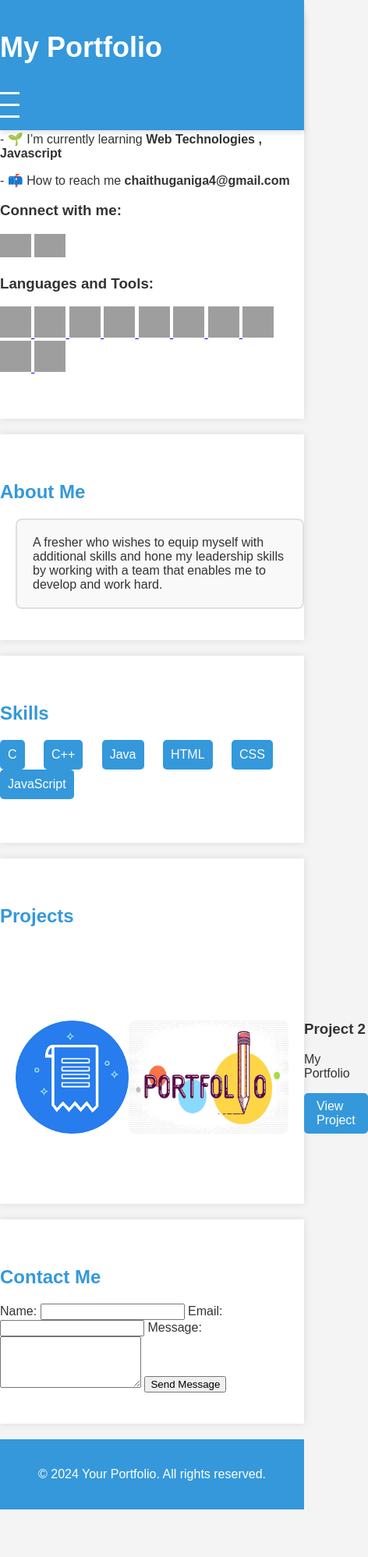
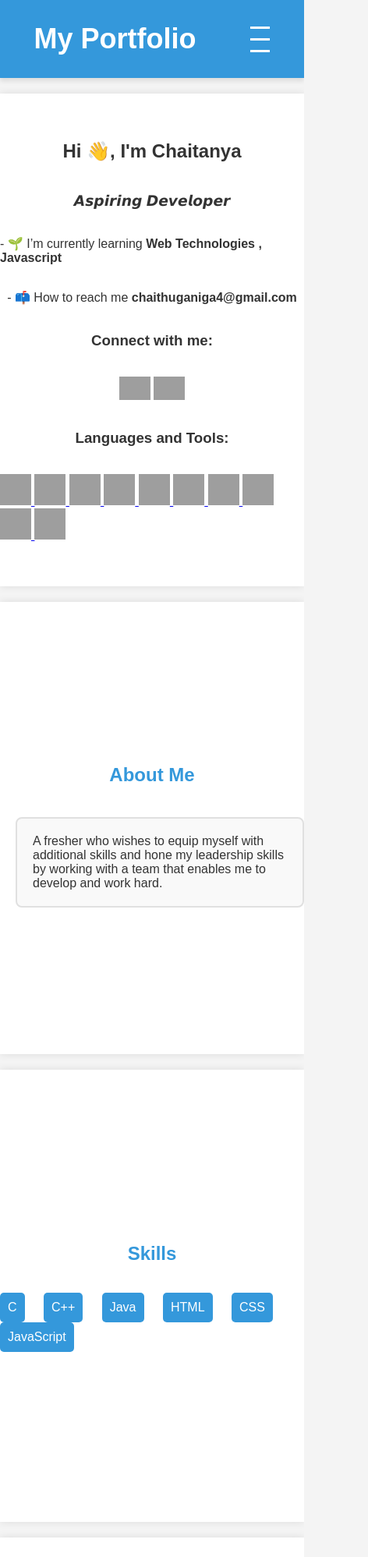
Before and after one commit to chaithanyaganiga/MyPortfolio, a plain HTML site: page index.html in a window 390 px wide. Shown: the top 1997 px of the page at 78% size, 472 px wide, since content can reach past the window. Before the commit the page ends 1936 px from the top, so only its background shows below. Drawn offline with Linux system fonts and the light colour scheme; grey boxes are pictures that could not be loaded; files whose address does not match are found by name.

Commit message:
Update style.css

```diff
--- a/style.css
+++ b/style.css
@@ -1,3 +1,6 @@
+/* style.css */
+
+/* Reset and general styles */
 body {
     font-family: 'Arial', sans-serif;
     margin: 0;
@@ -8,43 +11,44 @@ body {
 }
 
 .container {
-    max-width: 1200px;
-    margin: 0 auto;
-    padding: 20px;
+    display: grid;
+    grid-template-columns: 1fr 1fr;
+    gap: 100px;
 }
+#projecticon{
+    height: 200px;
+    width: 200px;
+ }
 
-.hero {
-    background-color: #3498db;
-    color: #fff;
-    text-align: center;
-    padding: 80px 0;
-}
-
-.hero h1 {
-    margin: 0;
-}
-
+/* Header styles */
 .navbar {
     background-color: #3498db;
     color: #fff;
-    padding: 10px 0;
-    position: fixed;
+    /* padding: 10px 0; */
+    /* position: fixed; */
     width: 100%;
+    height: 100px;
     top: 0;
-    z-index: 1000;
+    /* z-index: 1000; */
     box-shadow: 0px 4px 6px rgba(0, 0, 0, 0.1);
     transition: all 0.3s ease;
-}
-
-.container {
     display: flex;
-    justify-content: space-between;
+    justify-content: center;
     align-items: center;
 }
 
+#linkedin{
+    padding: 0px;
+    margin: 0px;
+}
 .logo {
     font-size: 1.5em;
     font-weight: bold;
+    margin-right: 150px;
+}
+
+.social-icons {
+    align-items: center;
 }
 
 .menu-icon {
@@ -83,6 +87,7 @@ body {
     color: #f39c12;
 }
 
+/* Mobile styles */
 @media only screen and (max-width: 768px) {
     .nav-links {
         display: none;
@@ -107,19 +112,55 @@ body {
     .menu-icon {
         display: flex;
     }
+    .logo {
+        font-size: 1.5em;
+        font-weight: bold;
+        margin-right: 70px;
+    }
+    .container {
+        display: grid;
+        grid-template-columns: 1fr;
+        grid-template-rows: 100px 300px;
+        gap: 100px;
+
+    }
+    #projecticon{
+       height: 100px;
+       width: 100px;
+    }
 }
 
+/* Hero section styles */
+.hero {
+    background-color: #3498db;
+    color: #fff;
+    text-align: center;
+    padding: 80px 0;
+}
+
+.hero h1 {
+    font-size: 2.5em;
+    margin: 0;
+}
+
+/* Section styles */
 .section {
     background-color: #fff;
     box-shadow: 0 0 10px rgba(0, 0, 0, 0.1);
     margin: 20px 0;
     padding: 40px 0;
+    min-height: 500px;
+    display: flex;
+    flex-direction: column;
+    align-items: center;
+    justify-content: center;
 }
 
 .section h2 {
     color: #3498db;
 }
 
+/* About section styles */
 .message-box {
     background-color: #f9f9f9;
     border: 2px solid #e0e0e0;
@@ -133,6 +174,7 @@ body {
     margin: 0;
 }
 
+/* Skills section styles */
 ul {
     list-style: none;
     padding: 0;
@@ -158,6 +200,7 @@ ul li a:hover {
     background-color: #2980b9;
 }
 
+/* Project section styles */
 .project {
     display: flex;
     margin-bottom: 30px;
@@ -196,34 +239,21 @@ ul li a:hover {
 .project-info a:hover {
     background-color: #2980b9;
 }
+.forms{
+    display: grid;
+    grid-template-rows: auto ;
+}
+label,input,textarea,button{
+    margin: 5px;
+    padding: 10px;
+    padding-left: 25px;
+    padding-right: 25px;
+}
 
+/* Contact section styles */
 footer {
     background-color: #3498db;
     color: #fff;
     text-align: center;
     padding: 20px 0;
 }
-.social-icons a{
-    align-items: center;
-}
-/* ... Your existing CSS code ... */
-
-.hero h1 {
-    font-size: 2.5em; /* Adjust the size as needed */
-    margin: 0;
-    color: #3498db; /* Adjust the color as needed */
-}
-
-.hero h2 {
-    font-size: 1.8em; /* Adjust the size as needed */
-    margin: 10px 0; /* Adjust the margin as needed */
-    color: #333; /* Adjust the color as needed */
-}
-
-/* ... Your existing CSS code ... */
-.ss{
-    text-align: center;
-    color: white;
-    background-color:black;
-    text-shadow:pink;
-}
```
